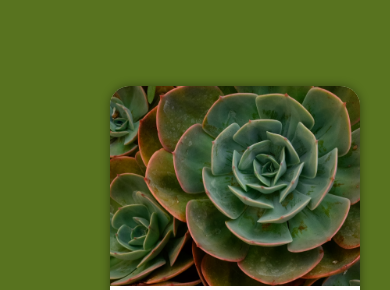
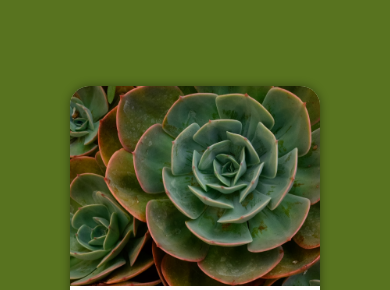
Before and after one commit to ThamirisAlbuquerque/projeto-login, a plain HTML site: page index.html in a window 390 px wide. Shown: the part 86-376 px from the top of the page. Drawn offline with Linux system fonts and the light colour scheme.

Commit message:
correção Media Queries

```diff
--- a/estilos/style.css
+++ b/estilos/style.css
@@ -35,7 +35,6 @@ section#login {
     background-color: white;
     width: 250px;
     height: 500px;
-    margin: 0px 0px 40px 40px;
     border-radius: 20px;
     box-shadow: 0px 0px 10px rgba(0, 0, 0, 0.450);
 
```
